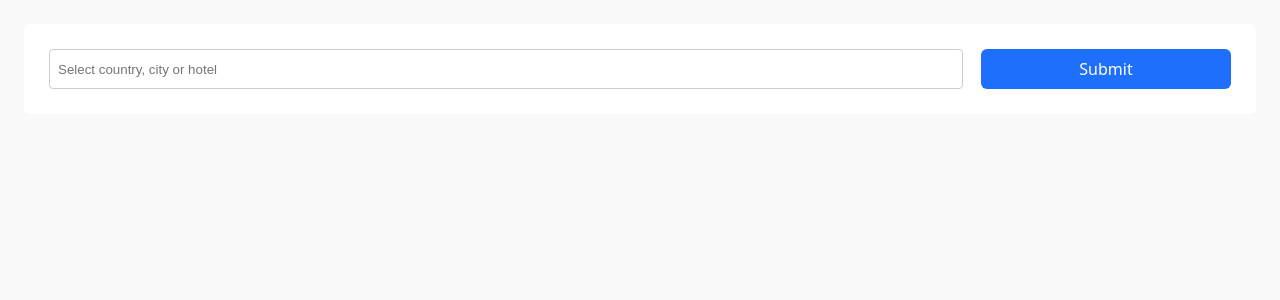
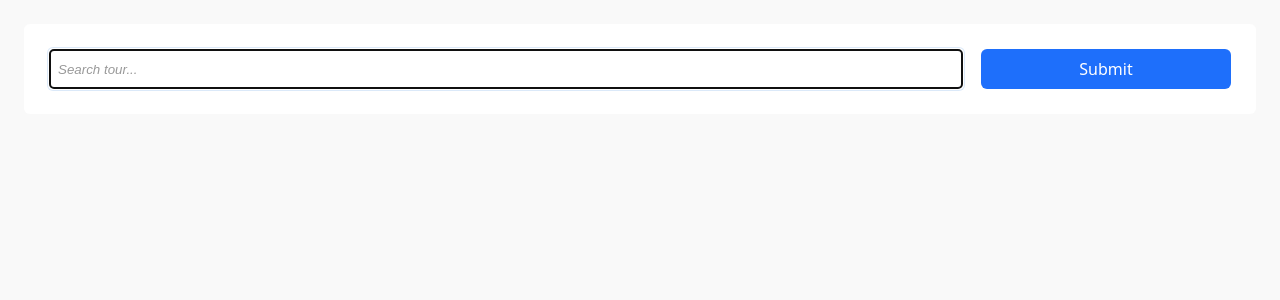
Before and after one commit to juliamrz/tour-app, a React (Vite) app: page / in a window 1280 px wide. Shown: the top 300 px of the page. Built offline with nearby package versions, Linux system fonts and the light colour scheme.

Commit message:
task1: refactoring: divided drodown into select and autocomplete

```diff
--- a/src/components/features/searchTourForm/SearchTourForm.tsx
+++ b/src/components/features/searchTourForm/SearchTourForm.tsx
@@ -4,51 +4,49 @@ import type { FormEvent } from 'react';
 import clsx from 'clsx';
 
 // Internal deps
-import DropDown from '@/components/ui/DropDown';
 import Button from '@/components/ui/Button';
 import useCountries from '@/hooks/api/useCountries.ts';
-import type { DropdownOptionItem } from '@/components/ui/DropDown/DropDown.tsx';
+import type {SelectOptionItem } from "@/components/ui/Select/Select.tsx";
+import AutoComplete from "@/components/ui/AutoComplete";
 
 // Local deps
 import './SearchTourForm.css';
 
 const SearchTourForm = () => {
-  const [currentSelectedValue, setCurrentSelectedValue] = useState<DropdownOptionItem>();
+  const [ inputValue, setInputValue ] = useState<SelectOptionItem["value"]>('');
+  const [ searchText, setSearchText ] = useState<string>('');
   const { countries, isLoadingCountries, isErrorCountries } = useCountries();
 
   const countriesOptions =
     countries
-      ? Object.values(countries).map((item) => ({ value: item.id, label: item.name }))
+      ? Object.values(countries).map((item) => ({ value: item.id, displayName: item.name }))
       : [];
 
-  const handleOpen = () => {
-
+  const handleSearch = (newValue: string) => {
+    setSearchText(newValue);
   }
 
-  const handleSearch = () => {
-
-  }
-
-  function handleSelect(newItem: DropdownOptionItem) {
-    setCurrentSelectedValue(newItem)
+  const handleChange = (newValue: SelectOptionItem["value"]) => {
+    setInputValue(newValue);
   }
 
   const onSubmitHandler = (event: FormEvent<HTMLFormElement>) => {
     event.preventDefault();
     const formData = new FormData(event.currentTarget);
-    console.log(formData.get("searchGeo"));
   }
+
+  console.debug('debug searchText:', searchText);
 
   return (
     <form onSubmit={onSubmitHandler} className={clsx("searchTourForm")}>
-      <DropDown
-        name="searchGeo"
-        value={(currentSelectedValue?.label as string) ?? ''}
+      <AutoComplete
+        value={inputValue}
+        searchText={searchText}
+        onSearch={handleSearch}
+        onChange={handleChange}
+        name='searchTour'
         options={countriesOptions}
-        onOpen={handleOpen}
-        onSearch={handleSearch}
-        onSelect={handleSelect}
-        placeholder="Select country, city or hotel"
+        placeholder="Search tour..."
       />
       <Button type="submit">Submit</Button>
     </form>
--- /dev/null
+++ b/src/components/ui/AutoComplete/AutoComplete.css
@@ -0,0 +1,17 @@
+.autocomplete__input {
+    width: 100%;
+    padding: 8px;
+    border: 1px solid #ccc;
+    border-radius: 4px;
+}
+
+.autocomplete__input::placeholder {
+    color: #999;
+    font-style: italic;
+    opacity: 1;
+}
+
+.autocomplete__input:focus {
+    border-color: #4a90e2;
+    box-shadow: 0 0 0 2px rgba(74, 144, 226, 0.2);
+}
--- /dev/null
+++ b/src/components/ui/AutoComplete/AutoComplete.tsx
@@ -0,0 +1,65 @@
+// External deps
+import type { ChangeEvent } from 'react';
+import { useEffect } from 'react';
+
+// Internal deps
+import Select from '@/components/ui/Select';
+import type { SelectOptionItem } from '@/components/ui/Select/Select.tsx';
+
+// Local deps
+import './AutoComplete.css';
+
+interface AutoCompleteProps {
+  name: string;
+  value: SelectOptionItem["value"];
+  searchText: string;
+  options: SelectOptionItem[];
+  placeholder?: string;
+  currentValue?: string;
+  onChange: (newValue: SelectOptionItem["value"]) => void;
+  onSearch: (newValue: string) => void;
+}
+
+const AutoComplete = (props: AutoCompleteProps) => {
+  const {
+    name,
+    value,
+    searchText,
+    options,
+    placeholder,
+    onChange,
+    onSearch,
+  } = props;
+
+  const onChangeHandler = (event: ChangeEvent<HTMLInputElement>) => {
+    onSearch(event.target.value);
+  }
+
+  useEffect(() => {
+    const selectedOption = options.find(item => item.value === value);
+    onSearch(selectedOption?.displayName ?? '');
+  }, [value])
+
+  return (
+    <Select
+      name='autoComplete'
+      value={value}
+      options={options}
+      onChange={onChange}
+      renderInput={({ toggleList }) => (
+        <input
+          autoFocus
+          name={name}
+          value={searchText}
+          onChange={onChangeHandler}
+          onClick={toggleList}
+          placeholder={placeholder}
+          className="autocomplete__input"
+        />
+      )
+      }
+    />
+  )
+}
+
+export default AutoComplete;
--- /dev/null
+++ b/src/components/ui/AutoComplete/index.ts
@@ -0,0 +1,3 @@
+import AutoComplete from './AutoComplete';
+
+export default AutoComplete;
--- a/src/components/ui/DropDown/DropDown.tsx
+++ /dev/null
@@ -1,141 +0,0 @@
-// External deps
-import { useState, useEffect, useRef } from 'react';
-import type { ChangeEvent, KeyboardEvent, ReactNode } from 'react';
-
-// Internal deps
-import ListItem from '@/components/ui/ListItem';
-
-// Local deps
-import './DropDown.css';
-
-export interface DropdownOptionItem {
-  value: string | number;
-  label: ReactNode;
-}
-
-interface DropdownProps {
-  name: string;
-  value: string;
-  options: DropdownOptionItem[];
-  onOpen?: () => void;
-  onSearch?: (query: string) => void;
-  onSelect?: (item: DropdownOptionItem) => void;
-  placeholder?: string;
-}
-
-const DropDown = (props: DropdownProps) => {
-  const {
-    name,
-    value,
-    options,
-    onOpen,
-    onSearch,
-    onSelect,
-    placeholder = "Select...",
-  } = props;
-
-  const [open, setOpen] = useState<boolean>(false);
-  const [ inputValue, setInputValue ] = useState(value);
-  const [highlightedIndex, setHighlightedIndex] = useState<number>(-1);
-  const [selectedItem, setSelectedItem] = useState<DropdownOptionItem | null>(null);
-  const wrapperRef = useRef<HTMLDivElement>(null);
-  const listRef = useRef<HTMLUListElement>(null);
-
-  const handleOpen = () => {
-    setOpen(true);
-    onOpen?.();
-  };
-
-  const handleInput = (event: ChangeEvent<HTMLInputElement>) => {
-    const text = event.target.value;
-    setInputValue(text);
-    onSearch?.(text);
-    setOpen(true);
-    setHighlightedIndex(-1);
-  };
-
-  const handleSelect = (item: DropdownOptionItem) => {
-    setSelectedItem(item);
-    onSelect?.(item);
-    setOpen(false);
-  };
-
-  const handleClickOutside = (event: MouseEvent) => {
-    if (wrapperRef.current && !wrapperRef.current.contains(event.target as Node)) {
-      setOpen(false);
-    }
-  };
-
-  const handleKeyDown = (event: KeyboardEvent<HTMLInputElement>) => {
-    if (!open) {
-      return;
-    }
-
-    if (event.key === "ArrowDown") {
-      event.preventDefault();
-      setHighlightedIndex((prev) => Math.min(prev + 1, options.length - 1));
-    }
-
-    if (event.key === "ArrowUp") {
-      event.preventDefault();
-      setHighlightedIndex((prev) => Math.max(prev - 1, 0));
-    }
-
-    if (event.key === "Enter") {
-      event.preventDefault();
-      if (highlightedIndex >= 0 && highlightedIndex < options.length) {
-        handleSelect(options[highlightedIndex]);
-      }
-    }
-
-    if (event.key === "Escape") {
-      setOpen(false);
-    }
-  };
-
-  useEffect(() => {
-    document.addEventListener("mousedown", handleClickOutside);
-    return () => document.removeEventListener("mousedown", handleClickOutside);
-  }, []);
-
-  useEffect(() => {
-    setInputValue(value);
-  }, [value]);
-
-  return (
-    <div ref={wrapperRef} className="dropdown">
-      <input
-        value={inputValue}
-        onClick={handleOpen}
-        onChange={handleInput}
-        onKeyDown={handleKeyDown}
-        placeholder={placeholder}
-        className="dropdown__input"
-      />
-      <input
-        type="hidden"
-        name={name}
-        value={selectedItem?.value ?? ""}
-        onClick={handleOpen}
-        onChange={handleInput}
-        onKeyDown={handleKeyDown}
-      />
-      {open && options.length > 0 && (
-        <ul ref={listRef} className="dropdown__list">
-          {options.map((item, index) => (
-            <ListItem
-              key={item.value}
-              isSelected={item.value === selectedItem?.value}
-              isHighlighted={index === highlightedIndex}
-              onClick={() => handleSelect(item)}
-            >
-              {item.label}
-            </ListItem>
-          ))}
-        </ul>
-      )}
-    </div>
-  );
-};
-
-export default DropDown;
--- a/src/components/ui/DropDown/index.ts
+++ /dev/null
@@ -1,3 +0,0 @@
-import DropDown from './DropDown.tsx';
-
-export default DropDown;
--- a/src/components/ui/ListItem/ListItem.css
+++ b/src/components/ui/ListItem/ListItem.css
@@ -20,3 +20,7 @@
 .listItem--highlighted {
     background-color: #e0eaff;
 }
+
+.listItem:hover {
+    background-color: #d0e4ff;
+}
--- a/src/components/ui/DropDown/DropDown.css
+++ b/src/components/ui/Select/Select.css
@@ -1,15 +1,15 @@
-.dropdown {
+.select {
     position: relative;
 }
 
-.dropdown__input {
+.select__input {
     width: 100%;
     padding: 8px;
     border: 1px solid #ccc;
     border-radius: 4px;
 }
 
-.dropdown__list {
+.select__list {
     position: absolute;
     top: 100%;
     left: 0;
--- /dev/null
+++ b/src/components/ui/Select/Select.tsx
@@ -0,0 +1,126 @@
+// External deps
+import { useEffect, useRef, useState, useMemo } from 'react';
+import type { ReactNode, KeyboardEvent } from 'react';
+import clsx from 'clsx';
+
+// Internal deps
+import ListItem from '@/components/ui/ListItem';
+
+// Local deps
+import './Select.css';
+
+export interface SelectOptionItem {
+  value: string | number;
+  displayName: string;
+  label?: ReactNode;
+}
+
+interface SelectProps {
+  name: string;
+  value: SelectOptionItem["value"];
+  options: SelectOptionItem[];
+  placeholder?: string;
+  onChange: (newValue: SelectOptionItem["value"]) => void;
+  renderInput?: (props: { toggleList: () => void }) => ReactNode;
+}
+
+const Select = (props: SelectProps) => {
+  const {
+    name,
+    value,
+    options,
+    onChange,
+    placeholder = "Select...",
+    renderInput,
+  } = props;
+
+  const [ isSelectListOpen, setIsSelectListOpen ] = useState<boolean>(false);
+  const [highlightedIndex, setHighlightedIndex] = useState(-1);
+
+  const wrapperRef = useRef<HTMLDivElement>(null);
+  const listRef = useRef<HTMLUListElement>(null);
+
+  const selectedOption = useMemo(() => {
+    return options.find(item => item.value === value)
+  }, [options, value])
+
+  const onSelectItemClickHandler = (item: SelectOptionItem) => {
+    onChange(item.value);
+    setIsSelectListOpen(false)
+  }
+
+  const handleKeyDown = (event: KeyboardEvent<HTMLDivElement>) => {
+    if (!isSelectListOpen) {
+      return;
+    }
+
+    if (event.key === 'ArrowDown') {
+      event.preventDefault();
+      setHighlightedIndex((prev) => Math.min(prev + 1, options.length - 1));
+    }
+
+    if (event.key === "ArrowUp") {
+      event.preventDefault();
+      setHighlightedIndex((prev) => Math.max(prev - 1, 0));
+    }
+
+    if (event.key === 'Enter' && highlightedIndex >= 0) {
+      event.preventDefault();
+      onSelectItemClickHandler(options[highlightedIndex]);
+    }
+
+    if (event.key === 'Escape') {
+      setIsSelectListOpen(false);
+    }
+  };
+
+  const handleClickOutside = (event: MouseEvent) => {
+    if (wrapperRef.current && !wrapperRef.current.contains(event.target as Node)) {
+      setIsSelectListOpen(false);
+    }
+  };
+
+  useEffect(() => {
+    document.addEventListener('mousedown', handleClickOutside);
+    return () => document.removeEventListener('mousedown', handleClickOutside);
+  }, []);
+
+  return (
+    <div
+      tabIndex={0}
+      ref={wrapperRef}
+      onKeyDown={handleKeyDown}
+      className={clsx("select")}
+    >
+      {renderInput
+        ? renderInput({ toggleList: () => setIsSelectListOpen(prev => !prev) })
+        : (
+          <div className={clsx("select__input")} onClick={() => setIsSelectListOpen((prev) => !prev)}>
+            {selectedOption?.displayName || placeholder}
+          </div>
+        )
+      }
+      <input
+        type="hidden"
+        name={name}
+        value={value}
+      />
+      {isSelectListOpen && options.length > 0 && (
+        <ul ref={listRef} className={clsx("select__list")}>
+          {options.map((item, index) => (
+            <ListItem
+              key={item.value}
+              isSelected={item.value === value}
+              isHighlighted={index === highlightedIndex}
+              onClick={() => onSelectItemClickHandler(item)}
+            >
+              {item.label ? item.label : item.displayName}
+            </ListItem>
+          ))}
+        </ul>
+      )}
+    </div>
+  )
+}
+
+export default Select;
--- /dev/null
+++ b/src/components/ui/Select/index.ts
@@ -0,0 +1,3 @@
+import Select from './Select.tsx';
+
+export default Select;
```
